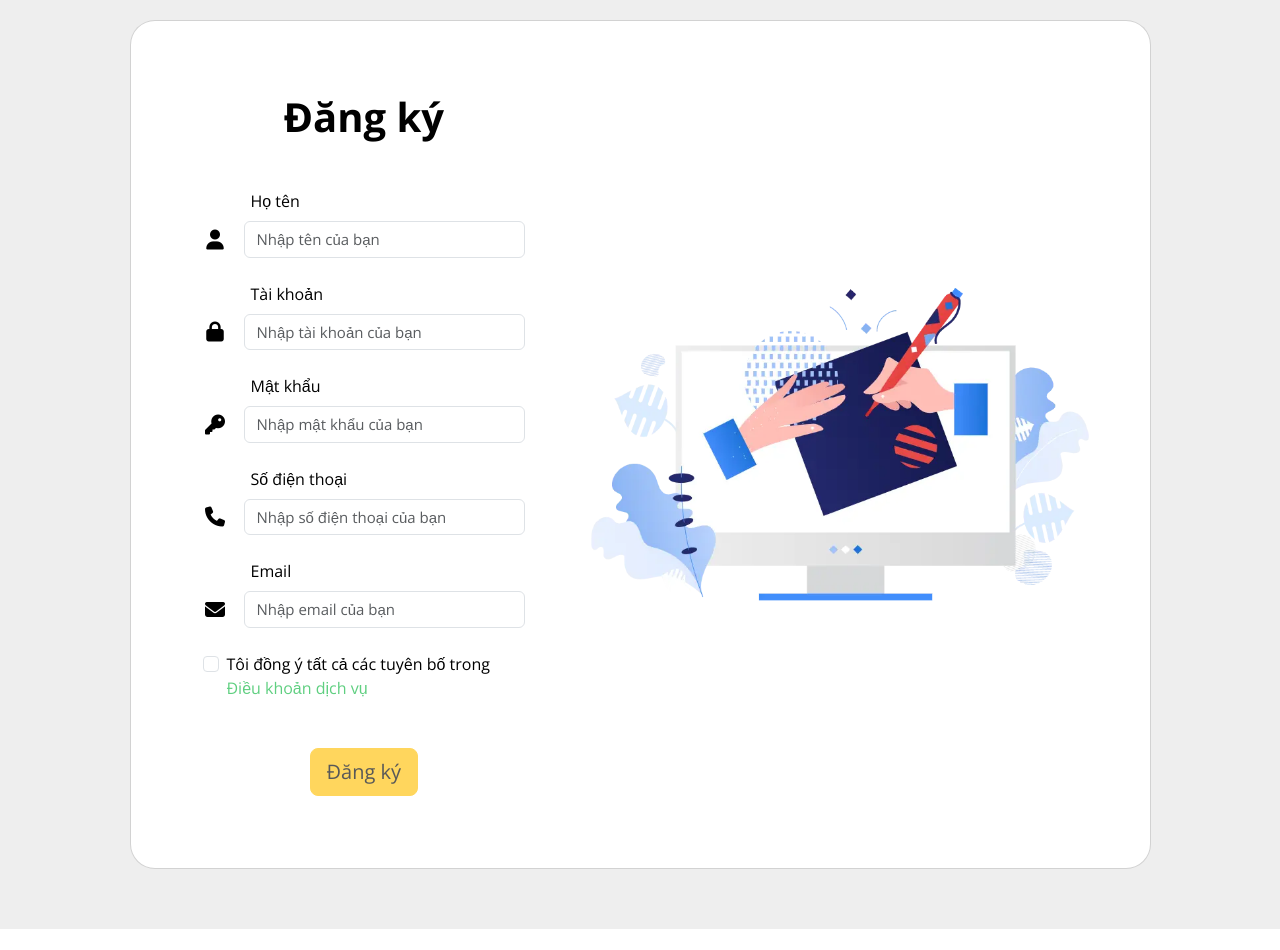
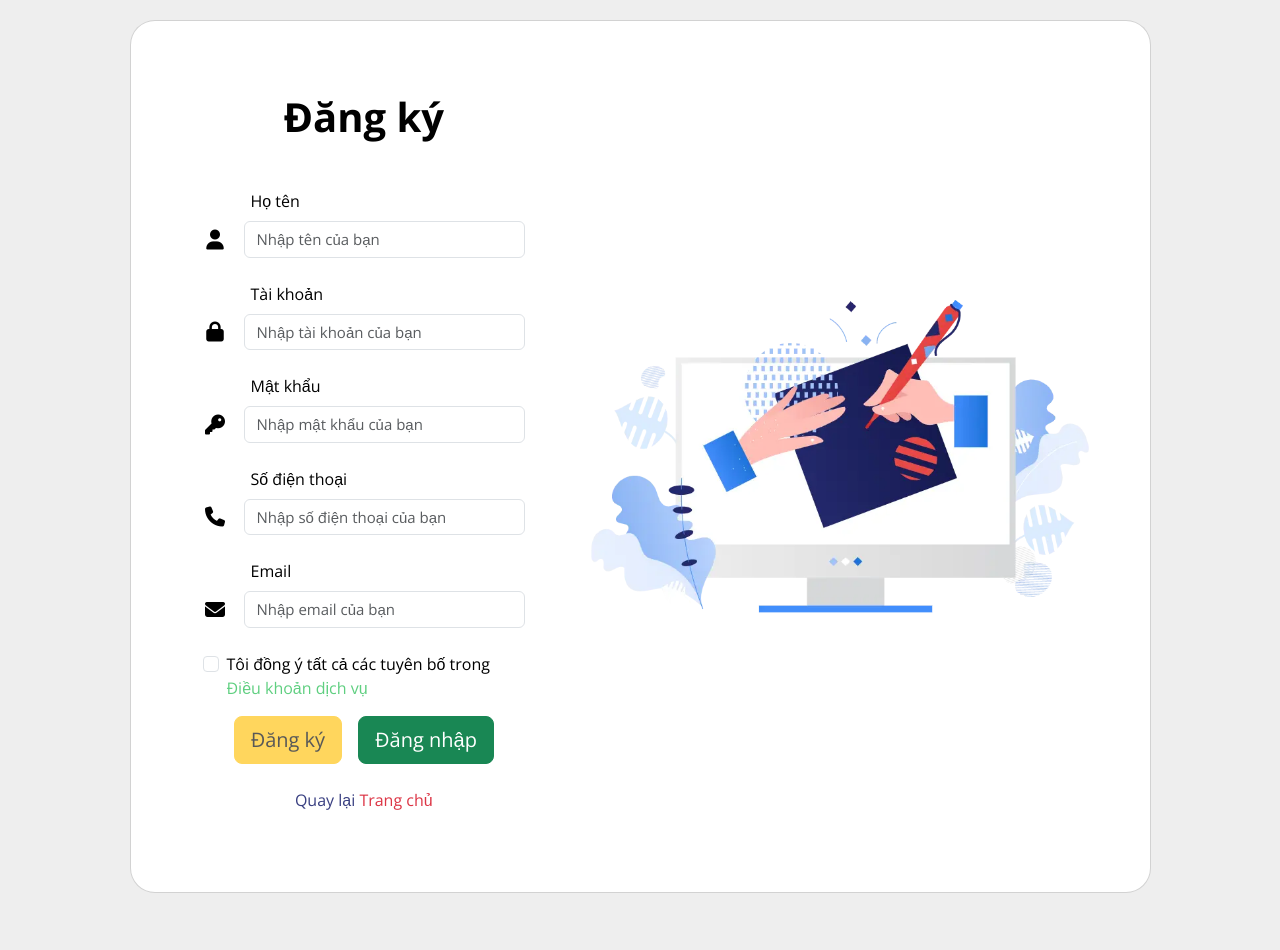
Before and after one commit to cv-tuantai/E-Learning-Capstone, a React (Create React App) app: page /register in a window 1280 px wide. Shown: the top 950 px of the page. Before the commit the page ends 929 px from the top, so only its background shows below. Built offline with nearby package versions, Linux system fonts and the light colour scheme.

Commit message:
fix some bug

```diff
--- a/src/components/Header/index.js
+++ b/src/components/Header/index.js
@@ -1,4 +1,4 @@
-import React, { useEffect } from "react";
+import React, { useEffect, useState } from "react";
 import { useDispatch, useSelector } from "react-redux";
 import { Link, NavLink, useNavigate } from "react-router-dom";
 import { fetchCoursesCate } from "./duck/actions";
@@ -10,6 +10,8 @@ export default function Header() {
   const navigate = useNavigate();
   const dispatch = useDispatch();
   const { data } = useSelector((state) => state.courseCategoryReducer);
+
+  const [keyword, setKeyword] = useState("");
 
   const renderCourseCate = () => {
     return data?.map((cate, index) => {
@@ -25,9 +27,12 @@ export default function Header() {
     dispatch(fetchCoursesCate());
   }, []);
 
-  const onSearch = (keyword) =>
-    navigate(`/seach/${keyword}`, { replace: true });
-  console.log(data);
+  const onSearch = (keyword) => {
+    if (keyword) {
+      navigate(`/seach/${keyword}`, { replace: true });
+      setKeyword("");
+    }
+  };
 
   const handleMobileNavToggle = () => {
     const navbar = document.querySelector("#navbar");
@@ -55,7 +60,9 @@ export default function Header() {
 
         <Search
           placeholder="Tìm khóa học"
+          onChange={(e) => setKeyword(e.target.value)}
           onSearch={onSearch}
+          value={keyword}
           style={{
             width: 200,
           }}
@@ -89,9 +96,9 @@ export default function Header() {
           <Link to="/login" className="btn">
             Đăng nhập
           </Link>
-          <a href="courses.html" className="get-started-btn">
+          <Link to="/register" className="get-started-btn">
             Đăng ký
-          </a>
+          </Link>
         </div>
       </div>
     </header>
--- a/src/pages/HomeTemplate/Info/index.js
+++ b/src/pages/HomeTemplate/Info/index.js
@@ -40,7 +40,7 @@ export default function Info() {
               <img src={img2} alt="..." />
             </div>
             <div className="col-md-6">
-              <h6>Chương trình học V learning</h6>
+              <h6>Chương trình học E-Learning</h6>
               <h5>Hệ thống học hàng đầu</h5>
               <p>
                 Giảng viên đều là các chuyên viên thiết kế đồ họa và giảng viên
@@ -57,7 +57,7 @@ export default function Info() {
         <div className="InfoItem">
           <div className="row">
             <div className="col-md-6">
-              <h6>Tầm nhìn V learning</h6>
+              <h6>Tầm nhìn E-Learning</h6>
               <h5>Đào tạo lập trình chuyên sâu</h5>
               <p>
                 Trở thành hệ thống đào tạo lập trình chuyên sâu theo nghề hàng
@@ -80,14 +80,14 @@ export default function Info() {
               <img src={img4} alt="" />
             </div>
             <div className="col-md-6">
-              <h6>Sứ mệnh V learning</h6>
+              <h6>Sứ mệnh E-Learning</h6>
               <h5>Phương pháp đào tạo hiện đại</h5>
               <p>
                 Sử dụng các phương pháp đào tạo tiên tiến và hiện đại trên nền
                 tảng công nghệ giáo dục, kết hợp phương pháp truyền thống,
                 phương pháp trực tuyến, lớp học đảo ngược và học tập dựa trên dự
                 án thực tế, phối hợp giữa đội ngũ training nhiều kinh nghiệm và
-                yêu cầu từ các công ty, doanh nghiệp. Qua đó, V learning giúp
+                yêu cầu từ các công ty, doanh nghiệp. Qua đó, E-Learning giúp
                 người học phát triển cả tư duy, phân tích, chuyên sâu nghề
                 nghiệp, học tập suốt đời, sẵn sàng đáp ứng mọi nhu cầu của doanh
                 nghiệp.
--- a/src/pages/UserTemplate/Register/index.js
+++ b/src/pages/UserTemplate/Register/index.js
@@ -1,6 +1,7 @@
 import React, { useState } from "react";
 import imgReg from "../../../assets/images/login.webp";
 import "@fortawesome/fontawesome-free/css/all.css";
+import { Link } from "react-router-dom";
 
 export default function Register() {
   const [isChecked, setIsChecked] = useState(false);
@@ -82,7 +83,7 @@ export default function Register() {
                           />
                         </div>
                       </div>
-                      <div className="form-check d-flex justify-content-center mb-5">
+                      <div className="form-check d-flex justify-content-center mb-3">
                         <input
                           className="form-check-input me-2"
                           type="checkbox"
@@ -102,7 +103,24 @@ export default function Register() {
                         >
                           Đăng ký
                         </button>
+                        <Link to="/login">
+                          <button
+                            type="button"
+                            className="btn btn-success btn-lg ms-3"
+                          >
+                            Đăng nhập
+                          </button>
+                        </Link>
                       </div>
+                      <p
+                        className="my-4 pb-lg-2 text-center"
+                        style={{ color: "#393f81" }}
+                      >
+                        Quay lại{" "}
+                        <Link to="/" style={{ color: "#393f81" }}>
+                          <span className="text-danger">Trang chủ</span>
+                        </Link>
+                      </p>
                     </form>
                   </div>
                   <div className="col-md-10 col-lg-6 col-xl-7 d-flex align-items-center order-1 order-lg-2">
```
